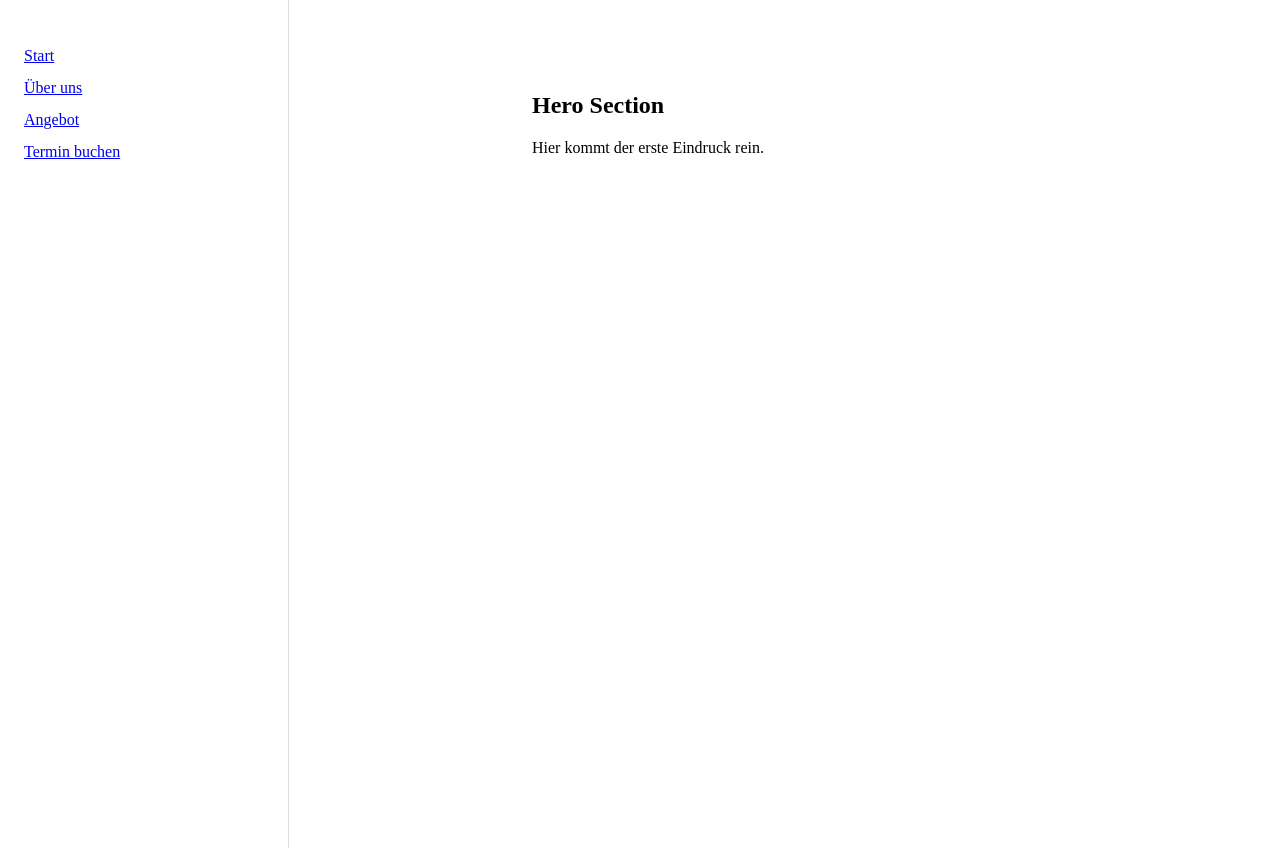
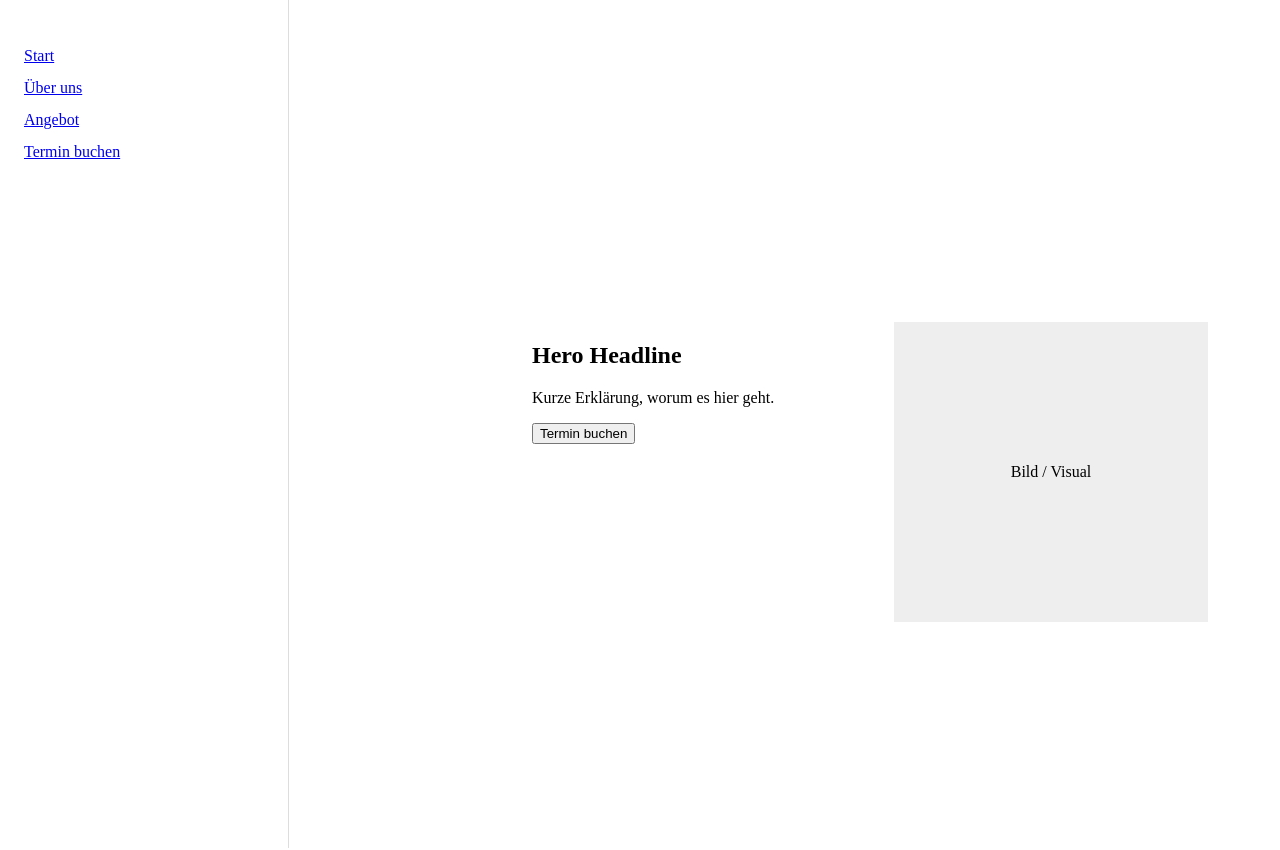
Before and after one commit to ellen2407/mits-web, a Next.js app: page / in a window 1280 px wide. Shown: the top 850 px of the page. Built offline with nearby package versions, Linux system fonts and the light colour scheme.

Commit message:
Fix homepage hero and layout structure

```diff
--- a/app/page.tsx
+++ b/app/page.tsx
@@ -1,7 +1,6 @@
 export default function Home() {
   return (
     <div style={{ display: "flex", minHeight: "100vh" }}>
-
       {/* Sidebar */}
       <aside
         style={{
@@ -12,7 +11,7 @@ export default function Home() {
           height: "100vh",
           padding: "24px",
           borderRight: "1px solid #ddd",
-          background: "#fff"
+          background: "#fff",
         }}
       >
         <nav>
@@ -28,21 +27,57 @@ export default function Home() {
       {/* Content */}
       <main style={{ marginLeft: "240px", padding: "40px", width: "100%" }}>
 
-        <section id="hero" style={{ minHeight: "100vh" }}>
-          <h1>Hero Section</h1>
-          <p>Hier kommt der erste Eindruck rein.</p>
+        {/* HERO */}
+        <section
+          id="hero"
+          style={{
+            minHeight: "100vh",
+            display: "flex",
+            alignItems: "center",
+          }}
+        >
+          <div
+            style={{
+              maxWidth: "900px",
+              display: "grid",
+              gridTemplateColumns: "1fr 1fr",
+              gap: "48px",
+              width: "100%",
+            }}
+          >
+            <div>
+              <h1>Hero Headline</h1>
+              <p>Kurze Erklärung, worum es hier geht.</p>
+              <button>Termin buchen</button>
+            </div>
+
+            <div
+              style={{
+                background: "#eee",
+                height: "300px",
+                display: "flex",
+                alignItems: "center",
+                justifyContent: "center",
+              }}
+            >
+              Bild / Visual
+            </div>
+          </div>
         </section>
 
+        {/* ABOUT */}
         <section id="about" style={{ minHeight: "100vh" }}>
           <h2>Über uns</h2>
           <p>Persönliche Story.</p>
         </section>
 
+        {/* OFFER */}
         <section id="offer" style={{ minHeight: "100vh" }}>
           <h2>Angebot</h2>
           <p>Was du konkret anbietest.</p>
         </section>
 
+        {/* BOOKING */}
         <section id="booking" style={{ minHeight: "100vh" }}>
           <h2>Termin buchen</h2>
           <p>Hier kommt später Calendly rein.</p>
```
